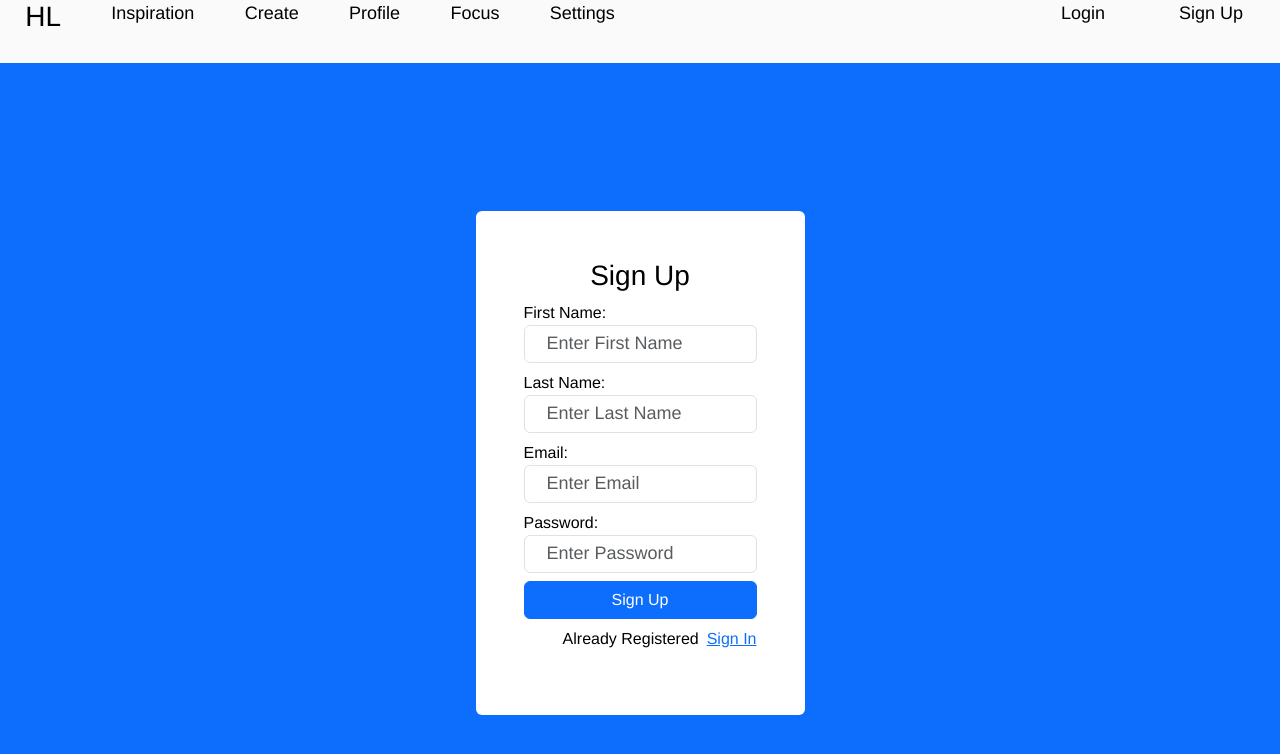
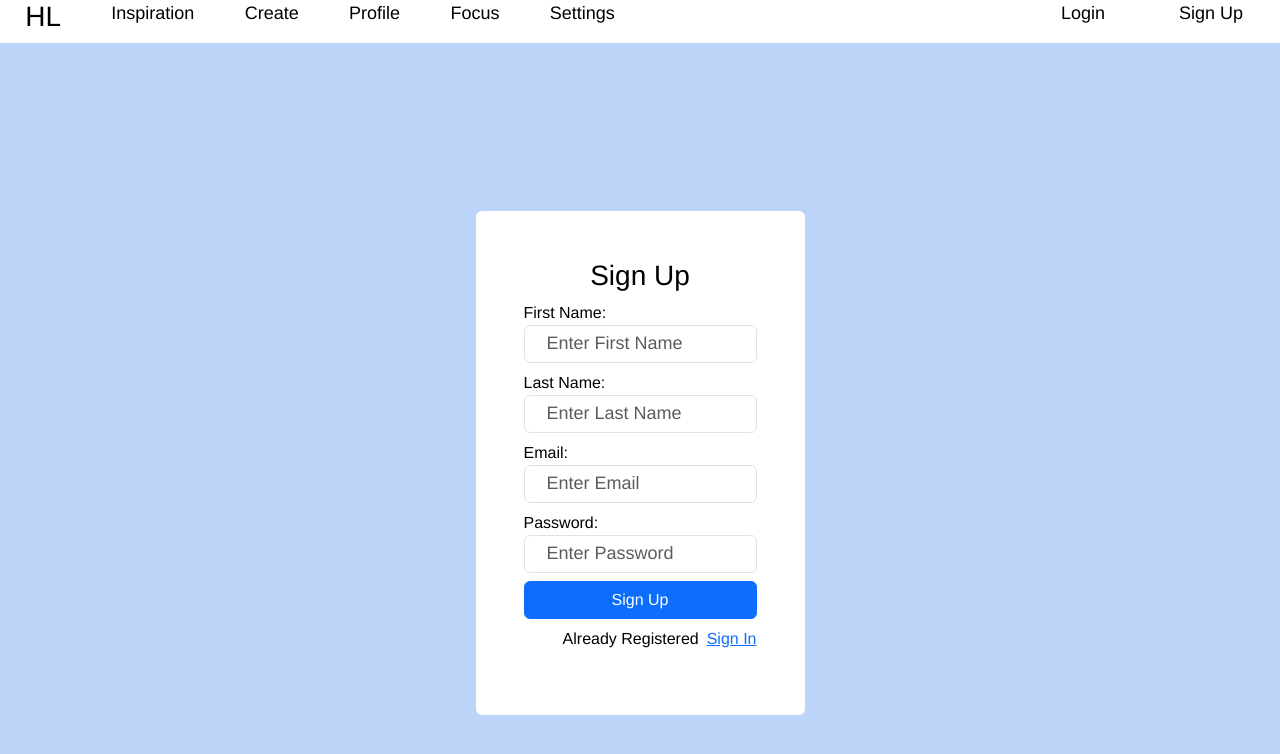
Before and after one commit to ylopez25/hobby_lobby, a React (Create React App) app: page /signup in a window 1280 px wide. Shown: the top 754 px of the page. Built offline with nearby package versions, Linux system fonts and the light colour scheme.

Commit message:
navbar css color

```diff
--- a/src/App.css
+++ b/src/App.css
@@ -1,5 +1,5 @@
 body {
-  background-color: rgb(251, 250, 250);
+  background-color: rgb(187, 212, 247);
   color: black;
   font-family: "Mona Sans", "Helvetica Neue", Helvetica, Arial, sans-serif;
 }
--- a/src/Pages/Login.js
+++ b/src/Pages/Login.js
@@ -3,7 +3,7 @@ import "bootstrap/dist/css/bootstrap.min.css";
 
 export default function Login() {
   return (
-    <div className="login template d-flex justify-content-center align-items-center vh-100 bg-primary">
+    <div className="login template d-flex justify-content-center align-items-center vh-100">
       <div className="form_container p-5 rounded bg-white">
         <form>
           <h3 className="text-center">Sign In</h3>
--- a/src/Pages/SignUp.js
+++ b/src/Pages/SignUp.js
@@ -3,7 +3,7 @@ import "bootstrap/dist/css/bootstrap.min.css";
 
 export default function SignUp() {
   return (
-    <div className="signup template d-flex justify-content-center align-items-center vh-100 bg-primary">
+    <div className="signup template d-flex justify-content-center align-items-center vh-100">
       <div className="form_container p-5 rounded bg-white">
         <form>
           <h3 className="text-center">Sign Up</h3>
--- a/src/components/Navbar.css
+++ b/src/components/Navbar.css
@@ -5,6 +5,7 @@
   font-size: large;
   font-weight: 450;
   margin-bottom: 20px;
+  background-color: white;
 }
 .nav_left {
   display: flex;
```
